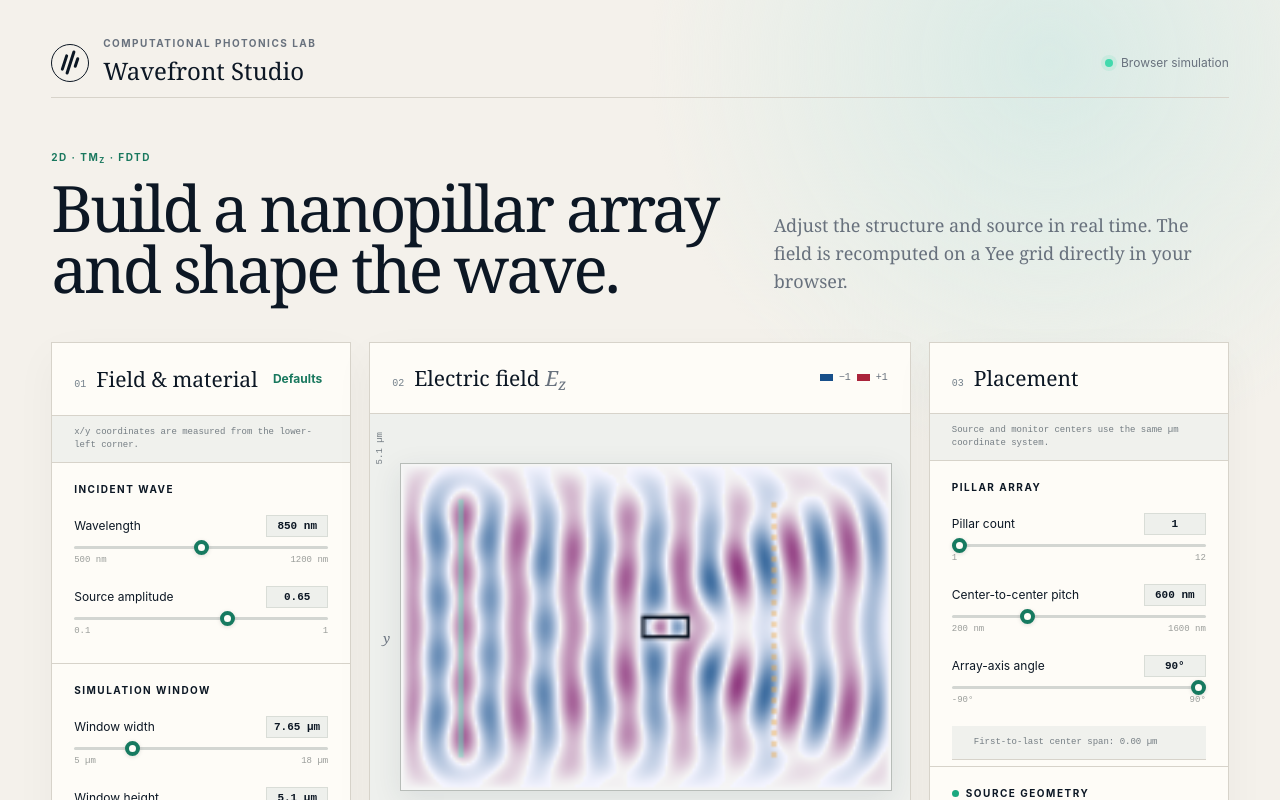
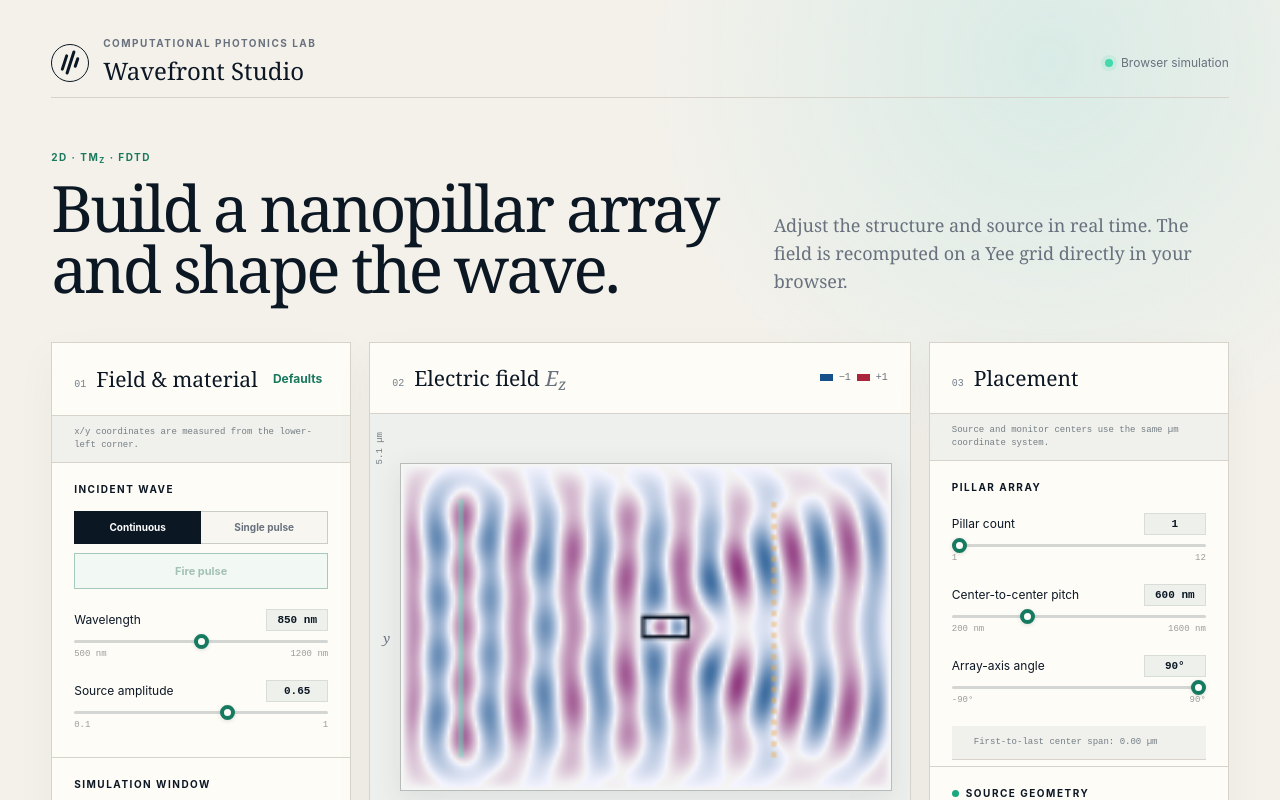
Before and after one commit to Liblivity/Stephen-FDTD, a Next.js app: page / in a window 1280 px wide. Shown: the top 800 px of the page. Built offline with nearby package versions, Linux system fonts and the light colour scheme.

Commit message:
Add single-pulse source mode

```diff
--- a/app/globals.css
+++ b/app/globals.css
@@ -32,6 +32,7 @@ h3 em { font-weight:400;color:var(--muted); }
 .control-group.last { border-bottom:0;padding-bottom:16px; }
 .group-label { color:var(--ink);margin-bottom:18px; }
 .group-label:has(.geometry-dot){display:flex;align-items:center;gap:7px}.geometry-dot{width:7px;height:7px;border-radius:50%;display:inline-block}.source-dot{background:#1aa87f}.monitor-dot{background:#d58b25}
+.source-mode{display:grid;grid-template-columns:1fr 1fr;margin:-4px 0 9px}.source-mode button{border:1px solid #c9ccc7;background:#f7f6f1;color:var(--muted);padding:8px 5px;font-size:10px;font-weight:700}.source-mode button+button{border-left:0}.source-mode button.active{background:var(--ink);border-color:var(--ink);color:white}.fire-pulse{width:100%;border:1px solid #167a60;background:#e1f4ed;color:#12624e;padding:9px;margin:0 0 20px;font-size:11px;font-weight:750}.fire-pulse:disabled{opacity:.38;cursor:not-allowed}
 .control { display:block;margin:0 0 21px; }
 .control-label { display:flex;justify-content:space-between;align-items:center;font-size:12px;margin-bottom:9px; }
 .control-label output { font:600 11px ui-monospace,monospace;background:#eef0ec;border:1px solid #d9ddd7;padding:4px 7px;min-width:62px;text-align:center; }
--- a/app/page.tsx
+++ b/app/page.tsx
@@ -11,6 +11,7 @@ type Point = { x: number; y: number; index: number };
 
 type Params = {
   wavelength: number;
+  sourceMode: "continuous" | "pulse";
   refractiveIndex: number;
   pillarWidth: number;
   pillarLength: number;
@@ -42,6 +43,7 @@ type Engine = {
   monitorRe: Float64Array;
   monitorIm: Float64Array;
   monitorSamples: number;
+  pulseStartStep: number | null;
   step: number;
   periodSteps: number;
   dxNm: number;
@@ -56,6 +58,7 @@ type Engine = {
 
 const defaults: Params = {
   wavelength: 850,
+  sourceMode: "continuous",
   refractiveIndex: 2,
   pillarWidth: 300,
   pillarLength: 700,
@@ -194,6 +197,7 @@ function createEngine(params: Params): Engine {
     monitorRe: new Float64Array(monitorPoints.length),
     monitorIm: new Float64Array(monitorPoints.length),
     monitorSamples: 0,
+    pulseStartStep: null,
     step: 0,
     periodSteps: params.wavelength / dtNmC,
     dxNm,
@@ -230,9 +234,18 @@ function advance(engine: Engine, params: Params) {
     }
   }
 
-  const ramp = 1 - Math.exp(-((engine.step / (engine.periodSteps * 3)) ** 2));
-  const source =
-    params.amplitude * ramp * Math.sin((2 * Math.PI * engine.step) / engine.periodSteps);
+  let source = 0;
+  if (params.sourceMode === "continuous") {
+    const ramp = 1 - Math.exp(-((engine.step / (engine.periodSteps * 3)) ** 2));
+    source = params.amplitude * ramp * Math.sin((2 * Math.PI * engine.step) / engine.periodSteps);
+  } else if (engine.pulseStartStep !== null) {
+    const elapsed = engine.step - engine.pulseStartStep;
+    const center = engine.periodSteps * 4;
+    const spread = engine.periodSteps * 1.25;
+    const envelope = Math.exp(-(((elapsed - center) / spread) ** 2));
+    source = params.amplitude * envelope * Math.sin((2 * Math.PI * elapsed) / engine.periodSteps);
+    if (elapsed > center + 5 * spread) engine.pulseStartStep = null;
+  }
   engine.sourcePoints.forEach((point) => { ez[point.index] += source; });
 
   // Frequency-domain monitor: accumulate Ez * exp(-i omega t) after transients.
@@ -487,6 +500,24 @@ export default function Home() {
     setDisplayStep(engine.step);
   };
 
+  const selectSourceMode = (sourceMode: Params["sourceMode"]) => {
+    const next = { ...paramsRef.current, sourceMode };
+    paramsRef.current = next;
+    setParams(next);
+    reset(next);
+  };
+
+  const firePulse = () => {
+    let next = paramsRef.current;
+    if (next.sourceMode !== "pulse") {
+      next = { ...next, sourceMode: "pulse" };
+      paramsRef.current = next;
+      setParams(next);
+      reset(next);
+    }
+    engineRef.current.pulseStartStep = engineRef.current.step;
+  };
+
   useEffect(() => {
     let animationId = 0;
     let lastUiUpdate = 0;
@@ -553,6 +584,11 @@ export default function Home() {
           <p className="coordinate-help">x/y coordinates are measured from the lower-left corner.</p>
           <div className="control-group">
             <p className="group-label">Incident wave</p>
+            <div className="source-mode" role="group" aria-label="Source waveform">
+              <button className={params.sourceMode === "continuous" ? "active" : ""} onClick={() => selectSourceMode("continuous")}>Continuous</button>
+              <button className={params.sourceMode === "pulse" ? "active" : ""} onClick={() => selectSourceMode("pulse")}>Single pulse</button>
+            </div>
+            <button className="fire-pulse" onClick={firePulse} disabled={params.sourceMode !== "pulse"}>Fire pulse</button>
             <Slider label="Wavelength" value={params.wavelength} min={500} max={1200} step={10} unit=" nm" onChange={(v) => changeParam("wavelength", v)} />
             <Slider label="Source amplitude" value={params.amplitude} min={0.1} max={1} step={0.05} unit="" onChange={(v) => changeParam("amplitude", v, false)} />
           </div>
```
